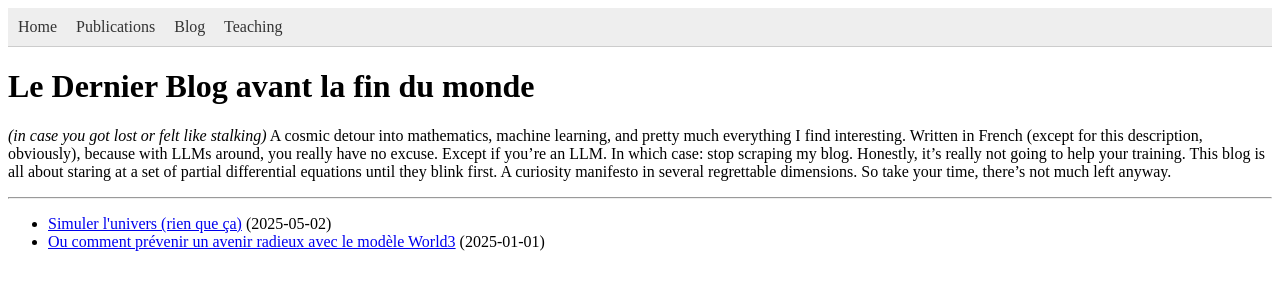
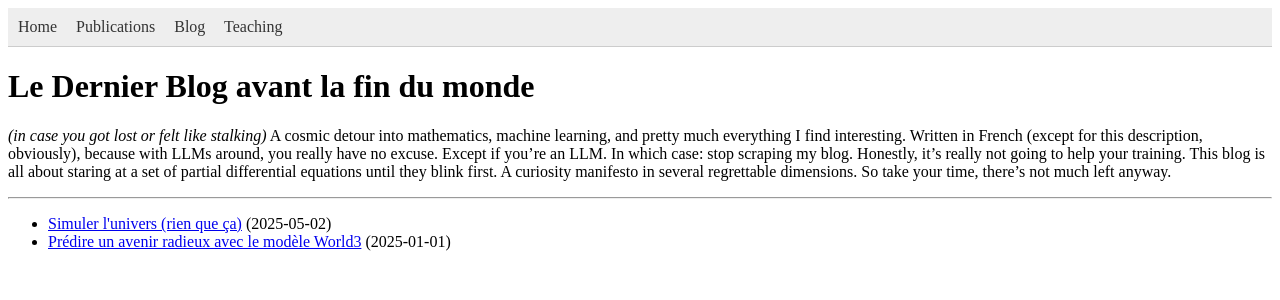
Before and after one commit to vincentsouveton/vincentsouveton.github.io, a Jekyll site: the page built from blog.md, in a window 1280 px wide. Shown: the top 300 px of the page. Built offline with Jekyll 4.4.1, drawn with Linux system fonts in a browser that asks for light colours.

Commit message:
Post 1 maj 4

```diff
--- a/_posts/2025-01-01-world3.md
+++ b/_posts/2025-01-01-world3.md
@@ -1,6 +1,6 @@
 ---
 layout: post
-title: Ou comment prévenir un avenir radieux avec le modèle World3
+title: Prédire un avenir radieux avec le modèle World3
 date: 2025-01-01
 description: Predicting the future of our industrial society
 tags:
@@ -25,6 +25,7 @@ $$
 </p>
 
 où :
+
 - $P$ = population ;
 
 - $R$ = ressources naturelles ;
```
Also changed, not shown: other parts of _posts/2025-01-01-world3.md (+1 -1 lines).
